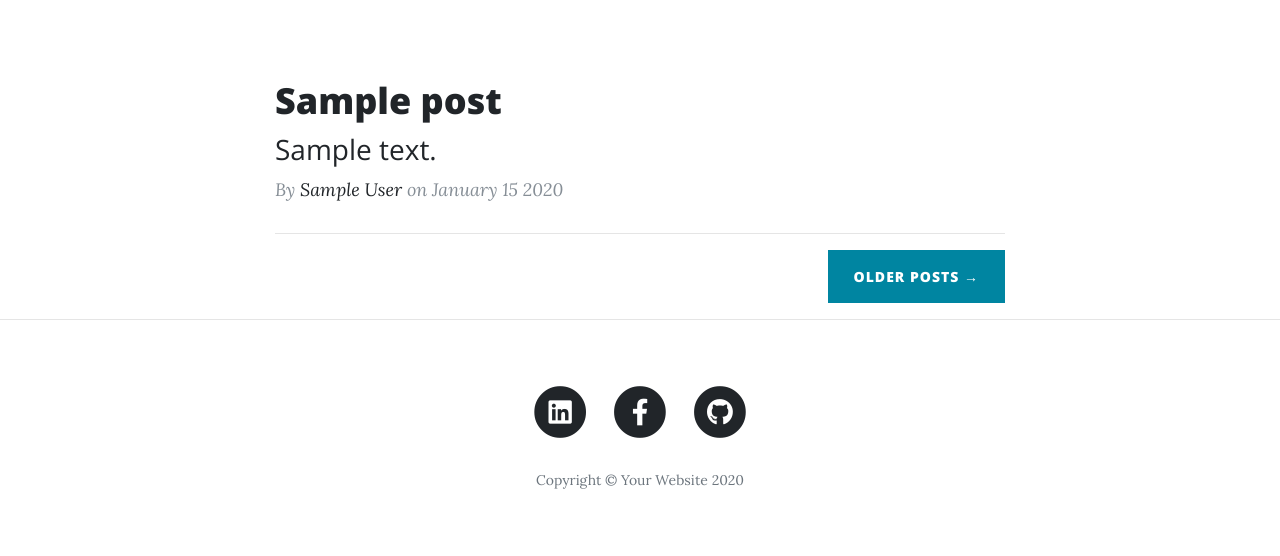
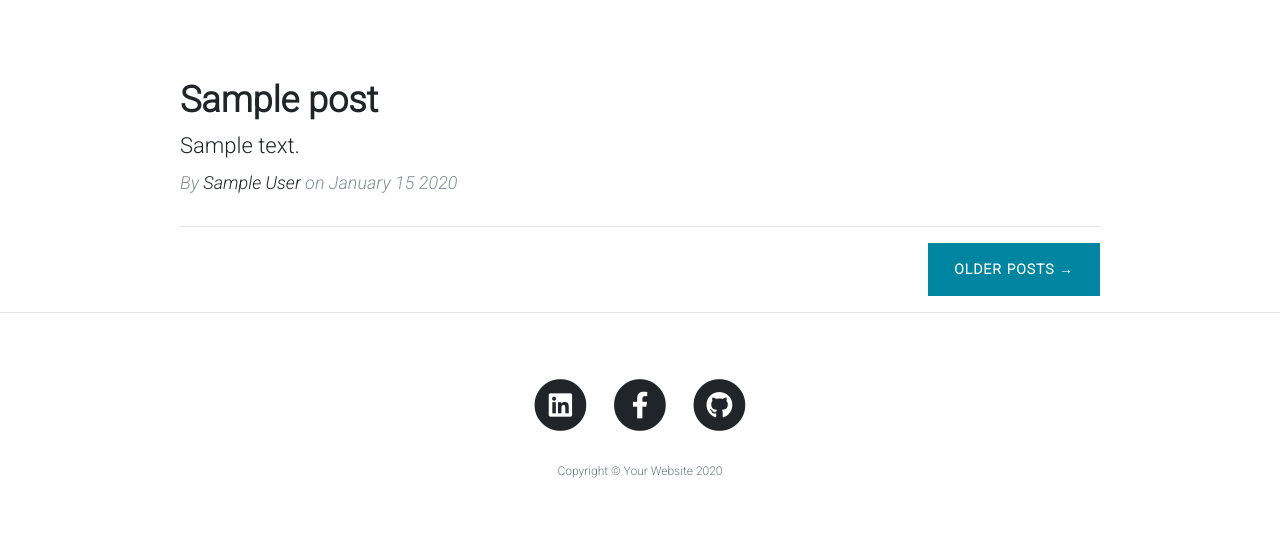
Before and after one commit to Sinbad-The-Sailor/Django-Blog, a Django app: template django_website/blog/templates/blog/home.html in a window 1280 px wide. Shown: the part 533-1089 px from the top of the page. After the commit the page ends 1011 px from the top, so only its background shows below. Run offline with Django 3.2, Linux system fonts and the light colour scheme; the template is opened without the code that fills it: most values are stand-ins (such as "Sample title", 1, 10 or a date in 2020); some libraries are stand-ins or nearby versions.

Commit message:
Added MathJax, added Roboto Font, changed the styling some more.

```diff
--- a/django_website/blog/templates/blog/base.html
+++ b/django_website/blog/templates/blog/base.html
@@ -18,9 +18,11 @@
   <link href="{% static 'blog/vendor/fontawesome-free/css/all.min.css' %}" rel="stylesheet" type="text/css">
   <link href='https://fonts.googleapis.com/css?family=Lora:400,700,400italic,700italic' rel='stylesheet' type='text/css'>
   <link href='https://fonts.googleapis.com/css?family=Open+Sans:300italic,400italic,600italic,700italic,800italic,400,300,600,700,800' rel='stylesheet' type='text/css'>
+  <link href="https://fonts.googleapis.com/css2?family=Roboto:ital,wght@0,300;1,300&display=swap" rel="stylesheet">
 
   <!-- Custom styles for this template -->
-  <link href="{% static 'blog/css/clean-blog.min.css' %}" rel="stylesheet">
+  <!-- Changed from 'blog/css/clean-blog.min.css' to blog/css/clean-blog.css'-->
+  <link href="{% static 'blog/css/clean-blog.css' %}" rel="stylesheet">
 
 </head>
 <body>
@@ -50,7 +52,7 @@
   </nav>
 
    <!-- Page Header -->
-   <header class="masthead" style="background-image: url('static/blog/img/wallpaper.jpg')">
+   <header class="masthead" style="background-image: url('static/blog/img/bhole.gif')">
     <div class="overlay"></div>
     <div class="container">
       <div class="row">
@@ -112,5 +114,9 @@
   <!-- Custom scripts for this template -->
   <script src="{% static 'blog/js/clean-blog.min.js' %}"></script>
 
+  <!-- MathJAX 3 -->
+  <script src="https://polyfill.io/v3/polyfill.min.js?features=es6"></script>
+  <script id="MathJax-script" async src="https://cdn.jsdelivr.net/npm/mathjax@3/es5/tex-mml-chtml.js"></script>
+
 </body>
 </html>
--- a/django_website/blog/templates/blog/home.html
+++ b/django_website/blog/templates/blog/home.html
@@ -9,7 +9,7 @@
 
   <div class="container">
     <div class="row">
-      <div class="col-lg-8 col-md-10 mx-auto">
+      <div class="col-lg-10 col-md-10 mx-auto">
 
         {% for post in posts %}
         <div class="post-preview">
--- a/django_website/blog/templates/blog/post_detail.html
+++ b/django_website/blog/templates/blog/post_detail.html
@@ -12,7 +12,7 @@ on {{ object.date_posted|date:"F j Y" }}</span>
   <article>
     <div class="container">
       <div class="row">
-        <div class="col-lg-8 col-md-10 mx-auto">
+        <div class="col-lg-10 col-md-10 mx-auto">
            {{ object.content }}
 
 
@@ -41,7 +41,7 @@ on {{ object.date_posted|date:"F j Y" }}</span>
           <p>As we got further and further away, it [the Earth] diminished in size. Finally it shrank to the size of a marble, the most beautiful you can imagine. That beautiful, warm, living object looked so fragile, so delicate, that if you touched it with a finger it would crumble and fall apart. Seeing this has to change a man.</p>
 
           <a href="#">
-            <img class="img-fluid" src="img/post-sample-image.jpg" alt="">
+            <img class="img-fluid" src="static/blog/img/post-sample-image.jpg" alt="">
           </a>
           <span class="caption text-muted">To go places and do things that have never been done before – that’s what living is all about.</span>
 
--- a/django_website/static/blog/css/clean-blog.css
+++ b/django_website/static/blog/css/clean-blog.css
@@ -7,7 +7,7 @@
 body {
   font-size: 20px;
   color: #212529;
-  font-family: 'Lora', 'Times New Roman', serif;
+  font-family: 'Roboto', sans-serif;
 }
 
 p {
@@ -26,7 +26,7 @@ h4,
 h5,
 h6 {
   font-weight: 800;
-  font-family: 'Open Sans', 'Helvetica Neue', Helvetica, Arial, sans-serif;
+  font-family: 'Roboto', sans-serif;
 }
 
 a {
@@ -91,7 +91,7 @@ img::-moz-selection {
   position: absolute;
   border-bottom: 1px solid #e9ecef;
   background-color: white;
-  font-family: 'Open Sans', 'Helvetica Neue', Helvetica, Arial, sans-serif;
+  font-family: 'Roboto', sans-serif;
 }
 
 #mainNav .navbar-brand {
@@ -220,7 +220,7 @@ header.masthead .site-heading .subheading {
   line-height: 1.1;
   display: block;
   margin: 10px 0 0;
-  font-family: 'Open Sans', 'Helvetica Neue', Helvetica, Arial, sans-serif;
+  font-family: 'Roboto', sans-serif;
 }
 
 @media only screen and (min-width: 768px) {
@@ -244,14 +244,14 @@ header.masthead .post-heading .subheading {
   font-size: 24px;
   font-weight: 600;
   margin: 10px 0 30px;
-  font-family: 'Open Sans', 'Helvetica Neue', Helvetica, Arial, sans-serif;
+  font-family: 'Roboto', sans-serif;
 }
 
 header.masthead .post-heading .meta {
   font-size: 20px;
   font-weight: 300;
   font-style: italic;
-  font-family: 'Lora', 'Times New Roman', serif;
+  font-family: 'Roboto', sans-serif;
 }
 
 header.masthead .post-heading .meta a {
@@ -267,14 +267,17 @@ header.masthead .post-heading .meta a {
   }
 }
 
+
 .post-preview > a {
   color: #212529;
 }
+
 
 .post-preview > a:focus, .post-preview > a:hover {
   text-decoration: none;
   color: #0085A1;
 }
+
 
 .post-preview > a > .post-title {
   font-size: 30px;
@@ -282,7 +285,9 @@ header.masthead .post-heading .meta a {
   margin-bottom: 10px;
 }
 
+/*Added a font-size: 20px;*/
 .post-preview > a > .post-subtitle {
+  font-size: 22px;
   font-weight: 300;
   margin: 0 0 10px;
 }
@@ -299,10 +304,12 @@ header.masthead .post-heading .meta a {
   color: #212529;
 }
 
+
 .post-preview > .post-meta > a:focus, .post-preview > .post-meta > a:hover {
   text-decoration: underline;
   color: #0085A1;
 }
+
 
 @media only screen and (min-width: 768px) {
   .post-preview > a > .post-title {
@@ -329,13 +336,13 @@ header.masthead .post-heading .meta a {
   border-radius: 0;
   background: none;
   box-shadow: none !important;
-  font-family: 'Lora', 'Times New Roman', serif;
+  font-family: 'Roboto', sans-serif;
 }
 
 .floating-label-form-group input::-webkit-input-placeholder,
 .floating-label-form-group textarea::-webkit-input-placeholder {
   color: #868e96;
-  font-family: 'Lora', 'Times New Roman', serif;
+  font-family: 'Roboto', sans-serif;
 }
 
 .floating-label-form-group label {
@@ -376,8 +383,9 @@ footer .list-inline {
   padding: 0;
 }
 
+/*Changed from 14px to 12px*/
 footer .copyright {
-  font-size: 14px;
+  font-size: 12px;
   margin-bottom: 0;
   text-align: center;
 }
@@ -389,7 +397,7 @@ footer .copyright {
   letter-spacing: 1px;
   text-transform: uppercase;
   border-radius: 0;
-  font-family: 'Open Sans', 'Helvetica Neue', Helvetica, Arial, sans-serif;
+  font-family: 'Roboto', sans-serif;
 }
 
 .btn-primary {
```
Also changed, not shown: django_website/db.sqlite3, 1 other file.
